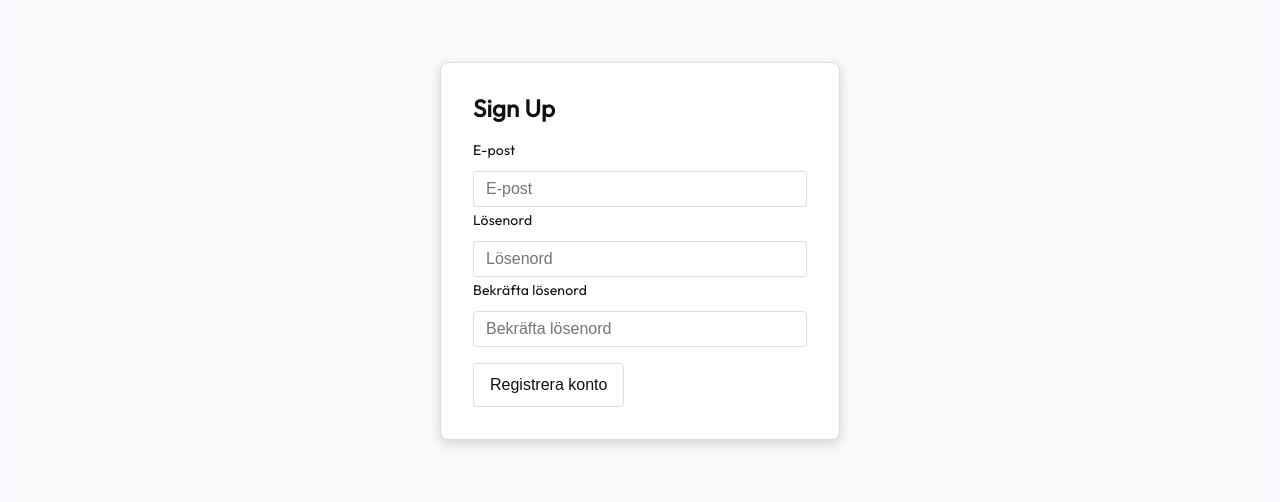
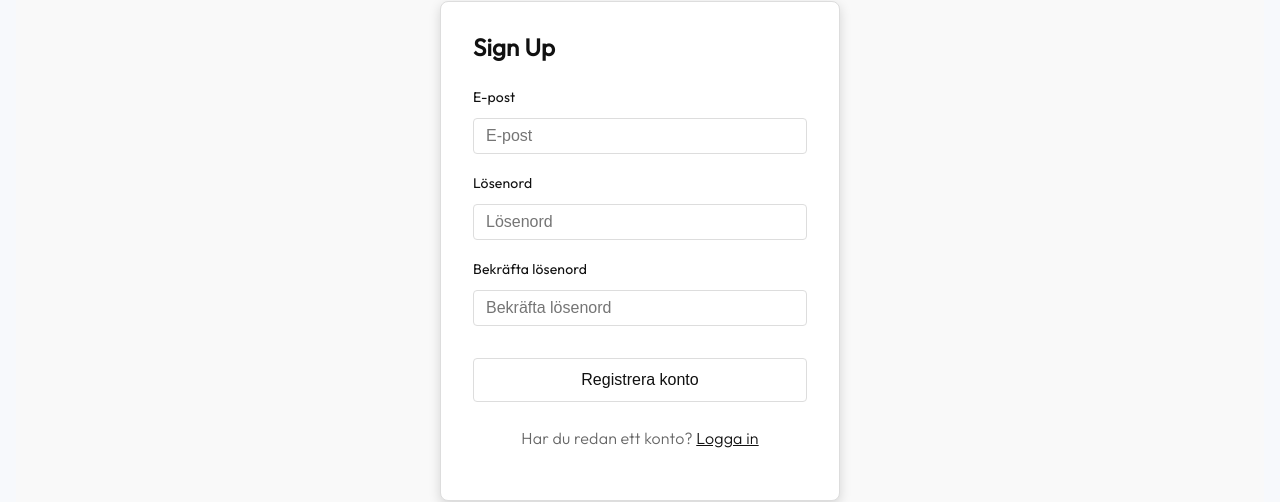
Before and after one commit to Beckasinis/BilDeck, a React (Vite) app: page /signup in a window 1280 px wide. Shown: the part 306-808 px from the top of the page. Built offline with nearby package versions, Linux system fonts and the light colour scheme; no server answers; the database is empty.

Commit message:
fix(signup): signup-button fix

```diff
--- a/src/views/signup/SignUp.jsx
+++ b/src/views/signup/SignUp.jsx
@@ -48,7 +48,7 @@ function SignUpView() {
         <h1>Sign Up</h1>
 
         {error && <p className="error-message">{error}</p>}
-
+        <form onSubmit={handleSubmit}>
           <div className="form-group">
             <label>E-post</label>
             <input
@@ -85,6 +85,10 @@ function SignUpView() {
           <button className="submit-button" type="submit">
             Registrera konto
           </button>
+        </form>
+        <p className="login-link">
+          Har du redan ett konto? <a>Logga in</a>
+        </p>
       </div>
     </div >
   )
```
Lines whose indentation alone changed are shown as unchanged.
